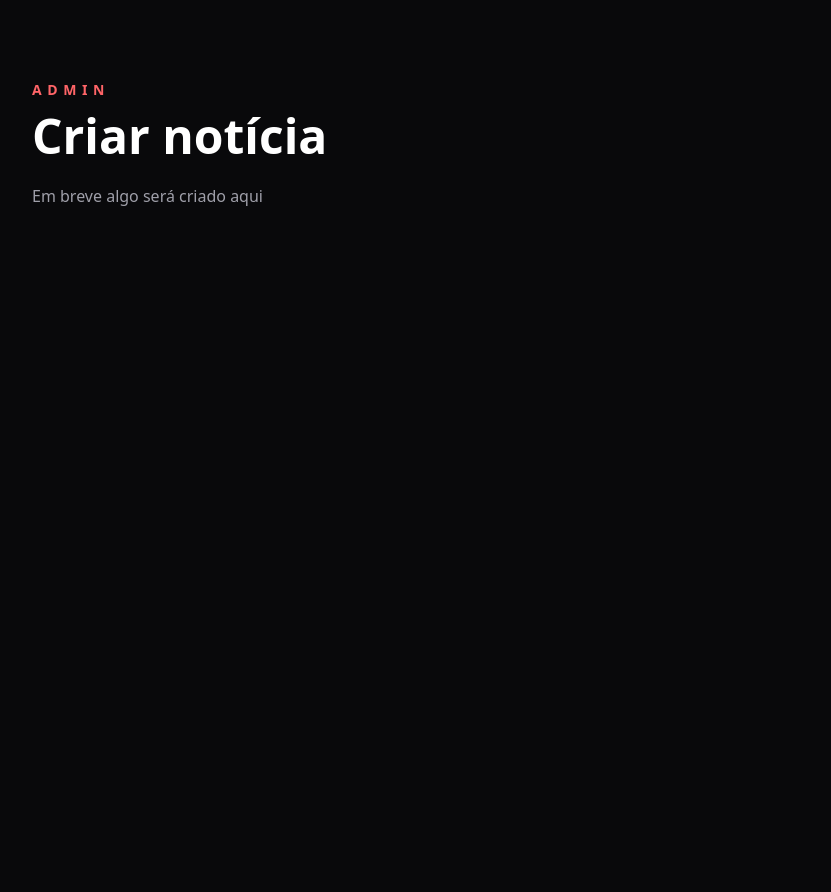
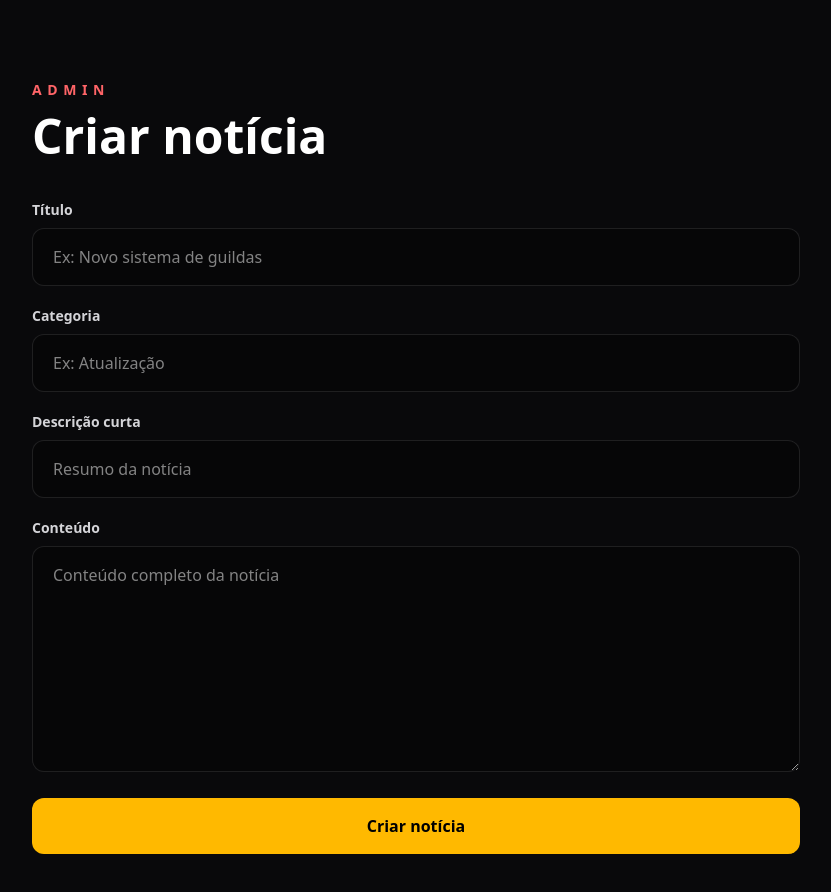
Before and after one commit to crsandrade/newgenesis-webproject, a Next.js app: page /admin/create in a window 1280 px wide. Shown: the top 892 px of the page, without its empty margins (224-1055 px from the left). Before the commit the page ends 800 px from the top, so only its background shows below. Built offline with nearby package versions, Linux system fonts and the light colour scheme.

Commit message:
feat: add create news form

```diff
--- /dev/null
+++ b/app/(auth)/admin/create/CreateNewsForm.tsx
@@ -0,0 +1,111 @@
+"use client";
+
+import { useState } from "react";
+import { useRouter } from "next/navigation";
+
+import { FormInput } from "@/components/FormInput";
+import { SubmitButton } from "@/components/SubmitButton";
+import { createClient } from "@/lib/supabase/client";
+
+function createSlug(value: string) {
+  return value
+    .toLowerCase()
+    .normalize("NFD")
+    .replace(/[\u0300-\u036f]/g, "")
+    .replace(/[^a-z0-9\s-]/g, "")
+    .trim()
+    .replace(/\s+/g, "-");
+}
+
+export function CreateNewsForm() {
+  const router = useRouter();
+
+  const [title, setTitle] = useState("");
+  const [category, setCategory] = useState("");
+  const [description, setDescription] = useState("");
+  const [content, setContent] = useState("");
+  const [error, setError] = useState("");
+
+  async function handleSubmit(event: React.FormEvent<HTMLFormElement>) {
+    event.preventDefault();
+    setError("");
+
+    if (!title || !category || !description) {
+      setError("Preencha título, categoria e descrição.");
+      return;
+    }
+
+    const supabase = createClient();
+
+    const { error } = await supabase.from("news").insert({
+      title,
+      slug: createSlug(title),
+      category,
+      description,
+      content,
+      is_published: true,
+    });
+
+    if (error) {
+      setError(error.message);
+      return;
+    }
+
+    router.push("/admin/news");
+    router.refresh();
+  }
+
+  return (
+    <form onSubmit={handleSubmit} className="mt-10 space-y-5">
+      <FormInput
+        label="Título"
+        type="text"
+        name="title"
+        placeholder="Ex: Novo sistema de guildas"
+        value={title}
+        onChange={(event) => setTitle(event.target.value)}
+      />
+
+      <FormInput
+        label="Categoria"
+        type="text"
+        name="category"
+        placeholder="Ex: Atualização"
+        value={category}
+        onChange={(event) => setCategory(event.target.value)}
+      />
+
+      <FormInput
+        label="Descrição curta"
+        type="text"
+        name="description"
+        placeholder="Resumo da notícia"
+        value={description}
+        onChange={(event) => setDescription(event.target.value)}
+      />
+
+      <div>
+        <label
+          htmlFor="content"
+          className="mb-2 block text-sm font-semibold text-zinc-300"
+        >
+          Conteúdo
+        </label>
+
+        <textarea
+          id="content"
+          name="content"
+          rows={8}
+          placeholder="Conteúdo completo da notícia"
+          value={content}
+          onChange={(event) => setContent(event.target.value)}
+          className="w-full rounded-xl border border-white/10 bg-black/30 px-5 py-4 outline-none transition focus:border-amber-300"
+        />
+      </div>
+
+      <SubmitButton>Criar notícia</SubmitButton>
+
+      {error && <p className="text-sm font-semibold text-red-400">{error}</p>}
+    </form>
+  );
+}
--- a/app/(auth)/admin/create/page.tsx
+++ b/app/(auth)/admin/create/page.tsx
@@ -1,4 +1,6 @@
 import type { Metadata } from "next";
+import { CreateNewsForm } from "./CreateNewsForm";
+
 
 export const metadata: Metadata = {
   title: "Criar Notícia",
@@ -14,9 +16,7 @@ export default function CreateNewsPage() {
 
         <h1 className="text-5xl font-black">Criar notícia</h1>
 
-        <p className="mt-6 text-zinc-400">
-          Em breve algo será criado aqui
-        </p>
+       <CreateNewsForm />
       </div>
     </main>
   );
```
